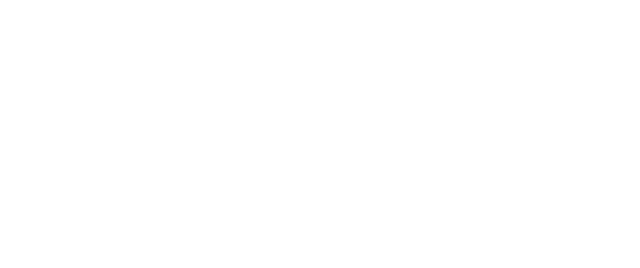
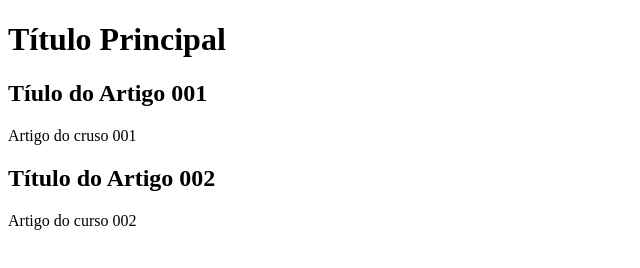
Before and after one commit to railandercontarini/Site-GitHub, a plain HTML site: page index.html in a window 1280 px wide. Shown: the whole page, without its empty margins (0-640 px from the left). Drawn offline with Linux system fonts and the light colour scheme.

Commit message:
up index

```diff
--- a/index.html
+++ b/index.html
@@ -3,12 +3,22 @@
 <head>
     <meta charset="UTF-8">
     <meta name="viewport" content="width=device-width, initial-scale=1.0">
-    <title>Site GitHub</title>
+    <title>Título do site</title>
 </head>
 <body>
 
     <main>
-
+        <head>
+            <h1>Título Principal</h1>
+        </head>
+        <article>
+            <h2>Tíulo do Artigo 001</h2>
+            <p>Artigo do cruso 001</p>
+        </article>
+        <article>
+            <h2>Título do Artigo 002</h2>
+            <p>Artigo do curso 002</p>
+        </article>
     </main>
 
 </body>
```
